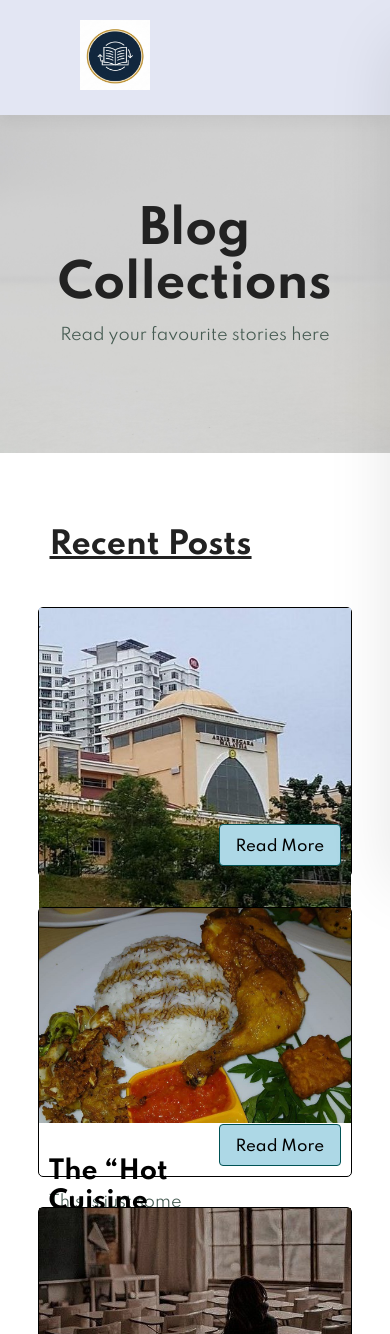
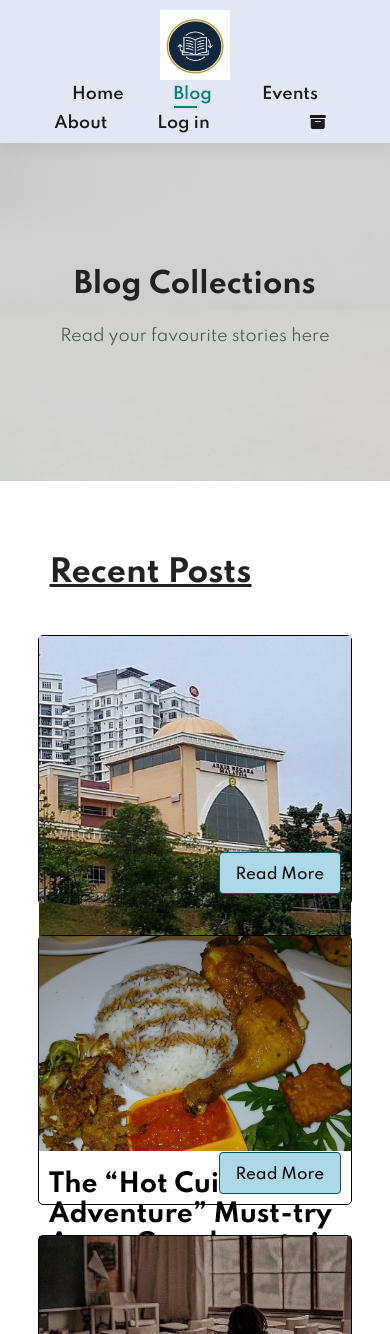
Before and after one commit to claricelaijingwan-jpg/Daily-Narrative, a plain HTML site: page blog.html in a window 390 px wide. Shown: the top 1334 px of the page. Drawn offline with Linux system fonts and the light colour scheme.

Commit message:
Update blog.html

```diff
--- a/blog.html
+++ b/blog.html
@@ -18,50 +18,84 @@
 	min-height: 100vh;
 }
 
-	/* Mobile Responsive Adjustments */
-@media (max-width: 799px) {
-    /* Stack the navigation menu */
+	/* 1. Essential Fix: Ensure the container doesn't overflow */
+* {
+    box-sizing: border-box;
+}
+
+body {
+    overflow-x: hidden; /* Prevents horizontal scrolling on mobile */
+}
+
+/* 2. Mobile Specific Styles (Android/iPhone) */
+@media (max-width: 600px) {
+
+    /* Header & Navbar */
+    #header {
+        padding: 10px 20px;
+        flex-direction: column; /* Stacks logo and nav */
+        text-align: center;
+    }
+
     #navbar {
         display: flex;
-        flex-direction: column;
-        align-items: flex-start;
-        justify-content: flex-start;
-        position: fixed;
-        top: 0;
-        right: -300px; /* Hide menu off-screen initially */
-        height: 100vh;
-        width: 300px;
-        background-color: #f3f3f3;
-        box-shadow: 0 40px 60px rgba(0,0,0,0.1);
-        padding: 80px 0 0 10px;
-        transition: 0.3s;
+        flex-wrap: wrap; /* Allows menu items to wrap to next line */
+        justify-content: center;
+        padding: 0;
+        gap: 10px;
     }
 
-    /* Stack the blog content and sidebar */
+    #navbar li {
+        list-style: none;
+    }
+
+    /* Page Title Section */
+    #page-header h2 {
+        font-size: 28px;
+    }
+
+    /* Main Content & Sidebar Layout */
     .content.clearfix {
-        display: flex;
-        flex-direction: column;
+        display: block; /* Disables floats/side-by-side layout */
+        padding: 10px;
     }
 
     .main-content, .sidebar {
-        width: 100% !important;
-        padding: 10px;
+        width: 100% !important; /* Forces full width */
+        float: none !important;
+        padding: 0;
     }
 
-    /* Make blog posts stack image on top of text */
+    /* Blog Post Cards */
     .post {
         display: flex;
-        flex-direction: column;
-        width: 100%;
+        flex-direction: column; /* Image on top, text on bottom */
+        margin-bottom: 30px;
+        border-bottom: 1px solid #eee;
+        padding-bottom: 20px;
     }
 
-    .post img {
-        width: 100% !important; /* Forces image to fit screen width */
-        height: auto;
-        margin-bottom: 15px;
+    .post-image {
+        width: 100% !important; /* Overrides the 300px in your HTML */
+        height: auto !important; /* Maintains aspect ratio */
+        object-fit: cover;
     }
 
-    /* Adjust the newsletter form */
+    .post-preview {
+        width: 100% !important;
+        padding: 10px 0;
+    }
+
+    .post-preview h1 {
+        font-size: 20px;
+    }
+
+    /* Newsletter Section */
+    #newsletter {
+        padding: 20px;
+        text-align: center;
+    }
+
     #newsletter .form {
         display: flex;
         flex-direction: column;
@@ -69,9 +103,20 @@
     }
 
     #newsletter input {
-        width: 100%;
+        width: 100% !important;
         margin-bottom: 10px;
     }
+
+    /* Footer Columns */
+    footer {
+        flex-direction: column;
+    }
+
+    footer .col {
+        width: 100% !important;
+        margin-bottom: 20px;
+    }
+}
 }
 </style>
 
```
